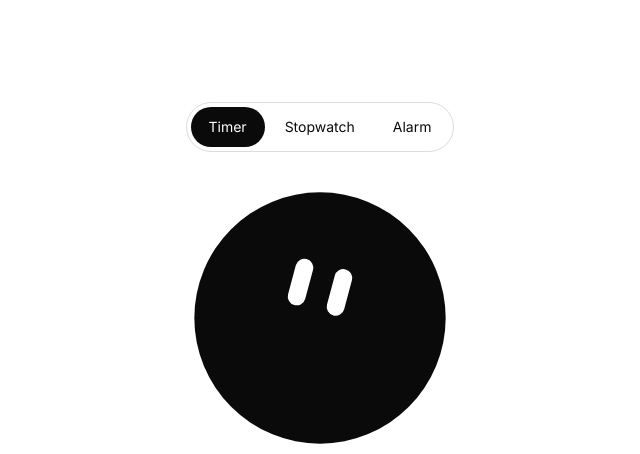
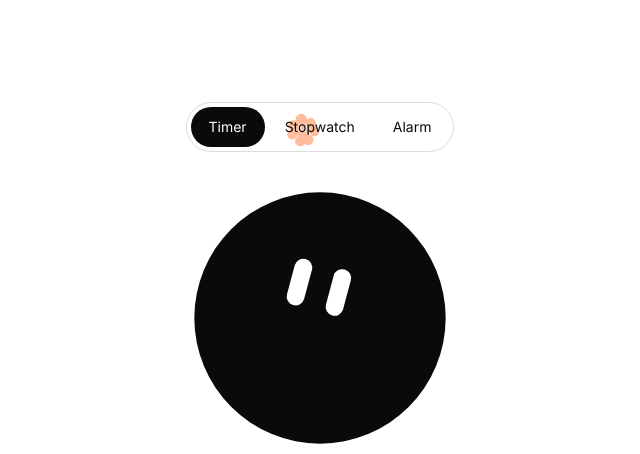
Before and after one commit to shardulmarathe/grok-bot-timer, a website built with Vite: page index.html in a window 1280 px wide. Shown: the top 454 px of the page, 320-960 px from the left. Built offline with nearby package versions, Linux system fonts and the light colour scheme; animation ran at ten frames a second.

Commit message:
Let the hero dance and thicken the background rain.
Time's Up loops a sway, squash, and turn. More colored bots drift behind the digits, fade before they pile up, and pause when the tab is hidden.

Co-authored-by: shardulmarathe9 <shardulmarathe9@gmail.com>

```diff
--- a/css/styles.css
+++ b/css/styles.css
@@ -177,9 +177,7 @@ button, input { font-family: inherit; color: inherit; }
   overflow: visible;
 }
 
-body[data-state="done"] .hero {
-  animation: hop 0.9s cubic-bezier(0.2, 0.8, 0.2, 1) infinite;
-}
+.hero { transform-origin: center bottom; will-change: transform; }
 
 .digits, .digits-edit {
   margin: 0;
@@ -365,14 +363,6 @@ body[data-state="paused"] #focus-dock { display: flex; }
   outline-offset: 3px;
 }
 
-@keyframes hop {
-  0% { transform: translateY(0); }
-  35% { transform: translateY(-18px); }
-  60% { transform: translateY(0); }
-  78% { transform: translateY(-7px); }
-  100% { transform: translateY(0); }
-}
-
 @media (min-width: 1100px) {
   .hero-wrap { width: 260px; height: 260px; }
 }
--- a/js/app.js
+++ b/js/app.js
@@ -48,8 +48,9 @@ let width = window.innerWidth;
 let height = window.innerHeight;
 let nextId = 1;
 let wind = 28;
-let nextSpawnAt = Infinity;
+let nextSpawnAt = 700;
 let nextCatch = 8000;
+let pageHidden = false;
 let editing = false;
 let dockTimer = 0;
 
@@ -377,6 +378,7 @@ function paintHero() {
   }
   if (state === "done") level = 1;
   setHeroLevel(hero, level);
+  danceHero();
   const box = heroEl.getBoundingClientRect();
   const hx = box.left + box.width / 2;
   const hy = box.top + box.height / 2;
@@ -399,7 +401,11 @@ function paintHero() {
     hero.nextBlink = motionClock + 1600 + Math.random() * 1800;
   }
   const blinkT = hero.blinkStart ? (motionClock - hero.blinkStart) / 140 : -1;
-  const blink = blinkT < 0 || blinkT > 1 ? 1 : blinkT < 0.45 ? 1 - (blinkT / 0.45) * 0.92 : 0.08 + ((blinkT - 0.45) / 0.55) * 0.92;
+  let blink = blinkT < 0 || blinkT > 1 ? 1 : blinkT < 0.45 ? 1 - (blinkT / 0.45) * 0.92 : 0.08 + ((blinkT - 0.45) / 0.55) * 0.92;
+  if (state === "done" && !prefersReduced()) {
+    const beat = Math.sin((motionClock % 5200) / 5200 * Math.PI * 8);
+    if (beat > 0.86) blink = 0.22;
+  }
   setEyes(hero, {
     gazeX: Math.max(-1, Math.min(1, dx / m)),
     gazeY: Math.max(-1, Math.min(1, dy / m)),
@@ -409,35 +415,82 @@ function paintHero() {
   });
 }
 
+function rainCap() {
+  return state === "running" ? 9 : 3;
+}
+
 function spawnDrift() {
-  if (prefersReduced() || state !== "running") return;
-  if (bots.filter((b) => b.state === "drift").length >= 2) return;
+  if (prefersReduced() || pageHidden) return;
+  if (state !== "running" && state !== "idle") return;
+  if (bots.filter((b) => b.state === "drift").length >= rainCap()) return;
   const spec = PALETTE[Math.floor(Math.random() * PALETTE.length)];
   const depth = Math.random();
-  const size = 26 + Math.round(depth * 10);
-  const drag = 3.6;
-  const vt = 220 + depth * 140;
+  const size = Math.round(16 + depth * 30);
+  const drag = 2.8;
+  const vt = 78 + depth * 110;
   const bot = createBotElement({ kind: spec.kind, fill: spec.fill, dash: !!spec.dash, eye: "#FFFFFF" });
   bot.svg.classList.add("bot");
   worldEl.appendChild(bot.svg);
   Object.assign(bot, {
     id: nextId++,
     state: "drift",
+    depth,
     size,
-    x: 48 + Math.random() * (width - 96),
-    y: -size - 10,
-    vx: wind * (0.45 + Math.random() * 0.4),
-    vy: 12,
+    x: 36 + Math.random() * Math.max(40, width - 72),
+    y: -size - 8 - Math.random() * 40,
+    vx: wind * (0.35 + depth * 0.45) * (0.7 + Math.random() * 0.5),
+    vy: 8 + depth * 16,
     drag,
     grav: vt * drag,
-    rot: (Math.random() - 0.5) * 8,
-    opacity: 0.25 + Math.random() * 0.1,
+    rot: (Math.random() - 0.5) * 12,
+    spinRate: (Math.random() - 0.5) * 16,
+    opacity: 0.24 + depth * 0.32,
     dash: !!spec.dash,
     nextBlink: motionClock + 800,
     blinkStart: 0,
   });
+  bot.svg.style.zIndex = String(Math.round(depth * 4));
   bot.svg.style.opacity = String(bot.opacity);
   bots.push(bot);
+}
+
+function digitShield(x, y) {
+  const r = clockEl.getBoundingClientRect();
+  if (!r.width) return 1;
+  const padX = 28;
+  const padY = 18;
+  const left = r.left - padX;
+  const right = r.right + padX;
+  const top = r.top - padY;
+  const bottom = r.bottom + padY;
+  const cx = Math.max(left, Math.min(x, right));
+  const cy = Math.max(top, Math.min(y, bottom));
+  const dist = Math.hypot(x - cx, y - cy);
+  if (dist >= 72) return 1;
+  return 0.12 + 0.88 * (dist / 72);
+}
+
+function danceHero() {
+  if (!heroEl) return;
+  if (state !== "done") {
+    heroEl.style.transform = "";
+    return;
+  }
+  if (prefersReduced()) {
+    const sway = Math.sin(motionClock / 980) * 8;
+    heroEl.style.transform = `translateX(${sway.toFixed(2)}px)`;
+    return;
+  }
+  const t = (motionClock % 5200) / 5200;
+  const turn = t * Math.PI * 2;
+  const x = Math.sin(turn * 2) * 56;
+  const hop = Math.abs(Math.sin(turn * 2));
+  const y = -hop * 26 + Math.sin(turn * 4) * -4;
+  const squash = 1 + Math.cos(turn * 4) * 0.09;
+  const sx = (1 / squash) * (1 + Math.sin(turn * 2) * 0.035);
+  const sy = squash;
+  const rot = Math.sin(turn * 2) * 11 + Math.sin(turn) * 5;
+  heroEl.style.transform = `translate(${x.toFixed(2)}px, ${y.toFixed(2)}px) rotate(${rot.toFixed(2)}deg) scale(${sx.toFixed(3)}, ${sy.toFixed(3)})`;
 }
 
 function tryCatch(bot) {
@@ -465,14 +518,14 @@ function tickBots(dt) {
       bot.vy += (bot.grav - bot.drag * bot.vy) * sec;
       bot.x += bot.vx * sec;
       bot.y += bot.vy * sec;
-      const fadeStart = height * 0.5;
-      const fadeEnd = height * 0.66;
-      if (bot.y > fadeStart) {
-        const t = Math.min(1, (bot.y - fadeStart) / (fadeEnd - fadeStart));
-        bot.svg.style.opacity = String(bot.opacity * (1 - t));
-      }
+      bot.rot += (bot.spinRate || 0) * sec;
+      const fadeStart = height * 0.78;
+      const fadeEnd = height + bot.size;
+      let fade = 1;
+      if (bot.y > fadeStart) fade = 1 - Math.min(1, (bot.y - fadeStart) / (fadeEnd - fadeStart));
+      bot.svg.style.opacity = String(bot.opacity * fade * digitShield(bot.x, bot.y));
       if (bot.y >= fadeEnd) bot.dead = true;
-      else if (tryCatch(bot)) continue;
+      else if (state === "running" && tryCatch(bot)) continue;
     } else if (bot.state === "caught") {
       bot.caughtT += dt;
       const bounce = Math.sin(Math.min(1, bot.caughtT / 380) * Math.PI) * 14;
@@ -513,10 +566,12 @@ function tickBots(dt) {
 }
 
 function tickSpawn() {
-  if (state !== "running" || prefersReduced()) return;
+  if (prefersReduced() || pageHidden) return;
+  if (state !== "running" && state !== "idle") return;
   if (motionClock < nextSpawnAt) return;
   spawnDrift();
-  nextSpawnAt = motionClock + 6000 + Math.random() * 4000;
+  const gap = state === "running" ? 1000 + Math.random() * 1000 : 2600 + Math.random() * 1600;
+  nextSpawnAt = motionClock + gap;
 }
 
 function burst() {
@@ -587,7 +642,7 @@ function finish() {
 function beginRun() {
   virtual = 0;
   wind = (Math.random() < 0.5 ? -1 : 1) * (18 + Math.random() * 24);
-  nextSpawnAt = motionClock + 2000 + Math.random() * 2000;
+  nextSpawnAt = motionClock + 280 + Math.random() * 500;
   nextCatch = motionClock + 9000;
   if (mode === "stopwatch") {
     endVirtual = Number.POSITIVE_INFINITY;
@@ -703,15 +758,18 @@ function boot() {
 function loop(ts) {
   const dt = lastTs ? Math.min(48, ts - lastTs) : 16;
   lastTs = ts;
-  motionClock += dt;
+  if (!pageHidden) motionClock += dt;
   if (state === "running") {
     virtual += dt;
     if (mode !== "stopwatch" && virtual > endVirtual) virtual = endVirtual;
-    tickSpawn();
-    tickBots(dt);
+    if (!pageHidden) {
+      tickSpawn();
+      tickBots(dt);
+    }
     if (mode !== "stopwatch" && virtual >= endVirtual) finish();
-  } else {
-    tickBots(0);
+  } else if (!pageHidden) {
+    if (state === "idle") tickSpawn();
+    tickBots(state === "idle" ? dt : 0);
   }
   tickBurst(dt);
   paintHero();
@@ -822,5 +880,8 @@ window.addEventListener("resize", () => {
   width = window.innerWidth;
   height = window.innerHeight;
 });
+document.addEventListener("visibilitychange", () => {
+  pageHidden = document.hidden;
+});
 
 boot();
```
